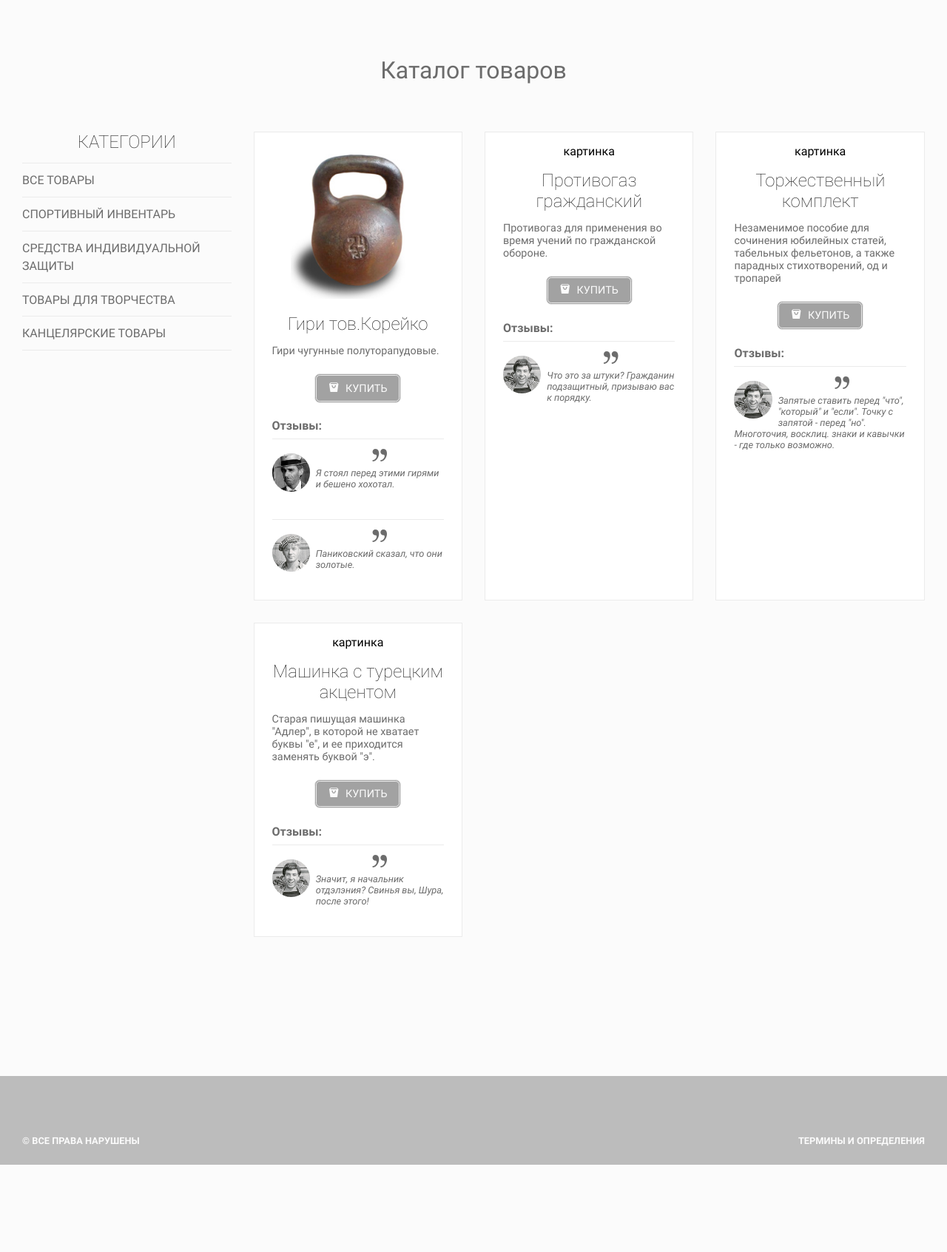
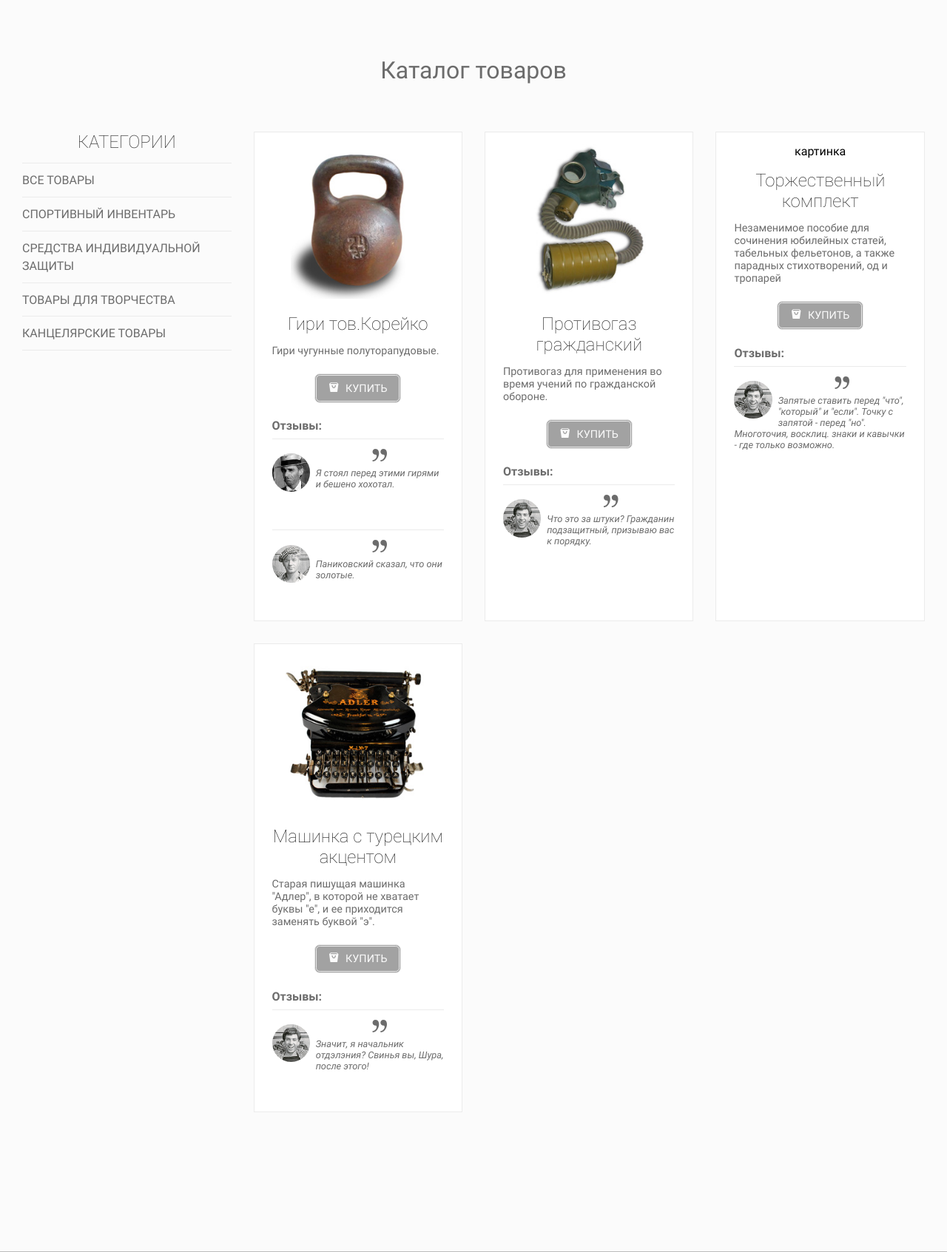
Before and after one commit to Cerzon/Django-basics, a Django app: page /products/ in a window 1280 px wide. Shown: the part 334-2027 px from the top of the page at 74% size. Before the commit the page ends 1909 px from the top, so only its background shows below. Run offline with Django 3.2, Linux system fonts and the light colour scheme; parts of the project's set-up code (start-up, migrations or seed data) failed here and were passed over; some web fonts are replaced.

Commit message:
resources addition

```diff
--- a/mainapp/templates/mainapp/products.html
+++ b/mainapp/templates/mainapp/products.html
@@ -60,7 +60,7 @@
                         </div>
                         <div class="col-12 col-lg-6 col-xl-4">
                             <section class="product-box">
-                                <figure class="productpic">картинка</figure>
+                                <figure class="productpic"><img src="/static/img/gasmask.jpg" alt="Противогаз"></figure>
                                 <h4>Противогаз гражданский</h4>
                                 <p class="description">Противогаз для применения во время учений по гражданской обороне.</p>
                                 <button class="icon-shopping-bag">Купить</button>
@@ -86,7 +86,7 @@
                         </div>
                         <div class="col-12 col-lg-6 col-xl-4">
                             <section class="product-box">
-                                <figure class="productpic">картинка</figure>
+                                <figure class="productpic"><img src="/static/img/typewriter.jpg" alt="Печатная машинка"></figure>
                                 <h4>Машинка с турецким акцентом</h4>
                                 <p class="description">Старая пишущая машинка &quot;Адлер&quot;, в которой не хватает буквы &quot;е&quot;, и ее приходится заменять буквой &quot;э&quot;.</p>
                                 <button class="icon-shopping-bag">Купить</button>
--- a/static/css/style.css
+++ b/static/css/style.css
@@ -373,7 +373,7 @@
 }
 .feedback {
   padding-top: 0.6em;
-  margin-bottom: 2.5em;
+  margin-bottom: 1.8em;
   font-size: 1rem;
   border-top: 1px solid #ebebeb;
 }
@@ -391,6 +391,7 @@
   color: #6c6c6c;
 }
 .feedback::after {
+  display: table;
   content: "";
   clear: both;
 }
--- a/static/css/style.less
+++ b/static/css/style.less
@@ -314,7 +314,7 @@
 
 .feedback {
     padding-top: 0.6em;
-    margin-bottom: 2.5em;
+    margin-bottom: 1.8em;
     font-size: 1rem;
     border-top: 1px solid #ebebeb;
     figure.userpic {
@@ -333,6 +333,7 @@
 }
 
 .feedback::after {
+    display: table;
     content: "";
     clear: both;
 }
```
Also changed, not shown: static/img/gasmask.jpg (added), static/img/typewriter.jpg (added).
